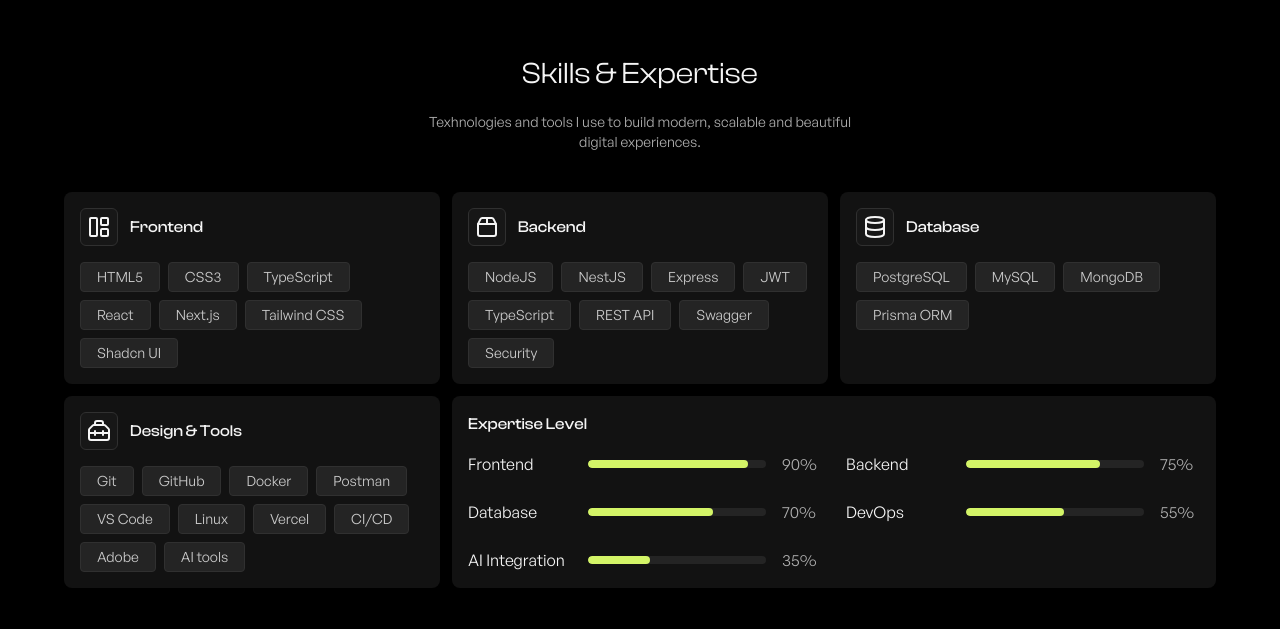
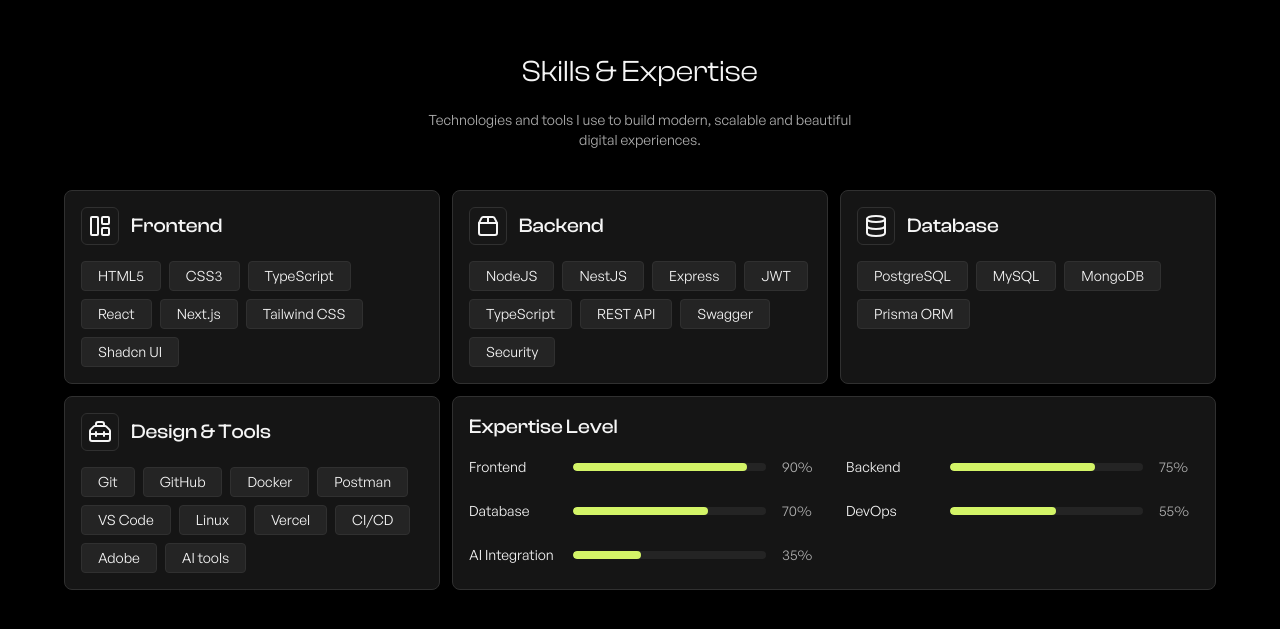
Before and after one commit to bossnare/portfolio, a Next.js app: page /about in a window 1280 px wide. Shown: the part 2433-3062 px from the top of the page. Built offline with nearby package versions, Linux system fonts and the light colour scheme.

Commit message:
change some design

```diff
--- a/src/components/LetsWork.tsx
+++ b/src/components/LetsWork.tsx
@@ -2,7 +2,7 @@ import { ArrowUpRight } from 'lucide-react';
 
 export function LetsWork() {
   return (
-    <div className="flex items-center justify-between gap-4 p-5 border rounded-lg border-border bg-linear-to-r from-muted/70 to-transparent">
+    <div className="flex items-center justify-between gap-4 p-5 border rounded-lg border-border bg-linear-to-r from-muted/70 to-background dark:to-transparent">
       <div>
         <p className="text-sm uppercase tracking-[0.12em] text-muted-foreground">
           Current focus
--- a/src/components/about/PersonalInformation.tsx
+++ b/src/components/about/PersonalInformation.tsx
@@ -5,13 +5,13 @@ export const PersonalInformation = () => {
   return (
     <section className="flex flex-col items-start justify-center w-full min-h-screen gap-10 md:gap-10 md:items-center">
       <h3 className="max-w-md text-3xl">Personal Information</h3>
-      <div className="flex flex-col justify-center gap-8 p-4 border divide-y rounded-lg bg-background md:items-center md:divide-x md:divide-y-0 md:flex-row divide-border border-border">
+      <div className="flex flex-col justify-center gap-6 sm:gap-8 p-4 border divide-y rounded-lg bg-background md:items-center md:divide-x md:divide-y-0 md:flex-row divide-border border-border">
         <Image
           src="/images/id_photo.jpg"
           alt="id_photo"
           width={1200}
           height={1200}
-          className="h-auto rounded-md w-50"
+          className="h-auto rounded-md w-35 sm:w-45 grayscale hover:grayscale-0 transition-[filter] duration-300"
         />
         <div className="grid justify-between gap-8 pb-8 md:gap-12 md:pr-8 md:pb-0">
           {personalInfo.name.map((nameInfo) => (
--- a/src/components/about/SkillsExpertise.tsx
+++ b/src/components/about/SkillsExpertise.tsx
@@ -6,7 +6,7 @@ export function SkillsExpertise() {
       <div className="space-y-5 md:text-center">
         <h3 className="max-w-md text-3xl">Skills & Expertise</h3>
         <p className="max-w-md text-sm text-muted-foreground">
-          Texhnologies and tools I use to build modern, scalable and beautiful
+          Technologies and tools I use to build modern, scalable and beautiful
           digital experiences.
         </p>
       </div>
@@ -14,19 +14,19 @@ export function SkillsExpertise() {
         {skills.map((skill) => (
           <div
             key={skill.name}
-            className="flex flex-col gap-4 p-4 border-0 rounded-lg bg-card/90 border-border"
+            className="flex flex-col gap-4 p-4 border rounded-lg bg-card border-border"
           >
             <div className="flex items-center gap-3">
               <span className="p-1.5 border rounded-md bg-background border-border">
                 <skill.icon />
               </span>
-              <span className="font-medium font-display">{skill.name}</span>
+              <span className="font-medium font-display text-xl">{skill.name}</span>
             </div>
             <ul className="flex flex-wrap gap-2">
               {skill.skillItems.map((item) => (
                 <li
                   key={item}
-                  className="p-1 px-4 text-sm border rounded-sm text-foreground/80 border-border bg-muted"
+                  className="p-1 px-4 text-sm border rounded-sm text-foreground border-border bg-muted"
                 >
                   {item}
                 </li>
@@ -35,12 +35,12 @@ export function SkillsExpertise() {
           </div>
         ))}
 
-        <div className="flex flex-col gap-4 p-4 border-0 rounded-lg md:col-span-2 bg-card/90 border-border">
-          <span className="font-medium font-display">Expertise Level</span>
+        <div className="flex flex-col gap-4 p-4 border rounded-lg md:col-span-2 bg-card border-border">
+          <span className="font-medium font-display text-xl">Expertise Level</span>
           <div className="grid items-center w-full gap-3 md:gap-6 md:grid-cols-2">
             {expertiseLevel.map((level) => (
-              <div key={level.name} className="flex items-center gap-4">
-                <span className="min-w-26">{level.name}</span>
+              <div key={level.name} className="flex items-center gap-4 text-sm">
+                <span className="min-w-22">{level.name}</span>
                 <div className="relative h-2 overflow-hidden rounded-full grow bg-muted">
                   <span
                     className="absolute inset-y-0 top-0 left-0 rounded-full bg-primary"
```
